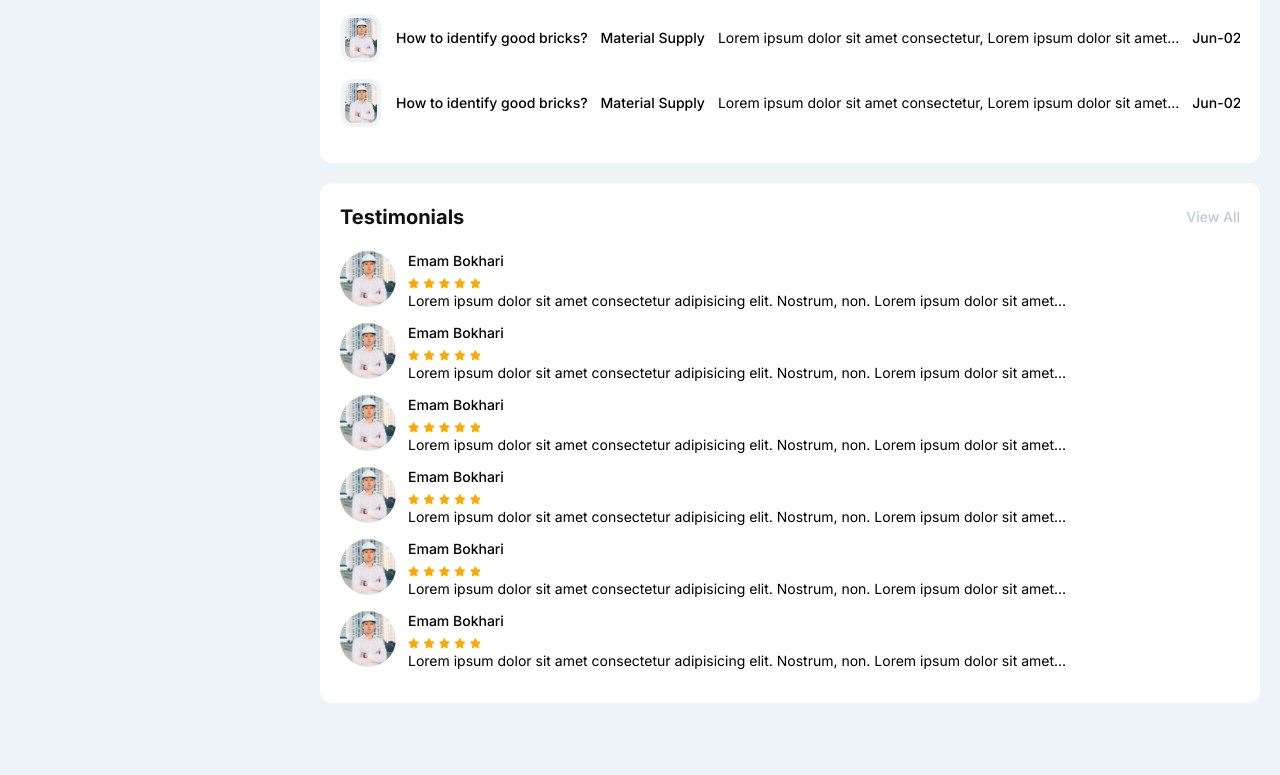
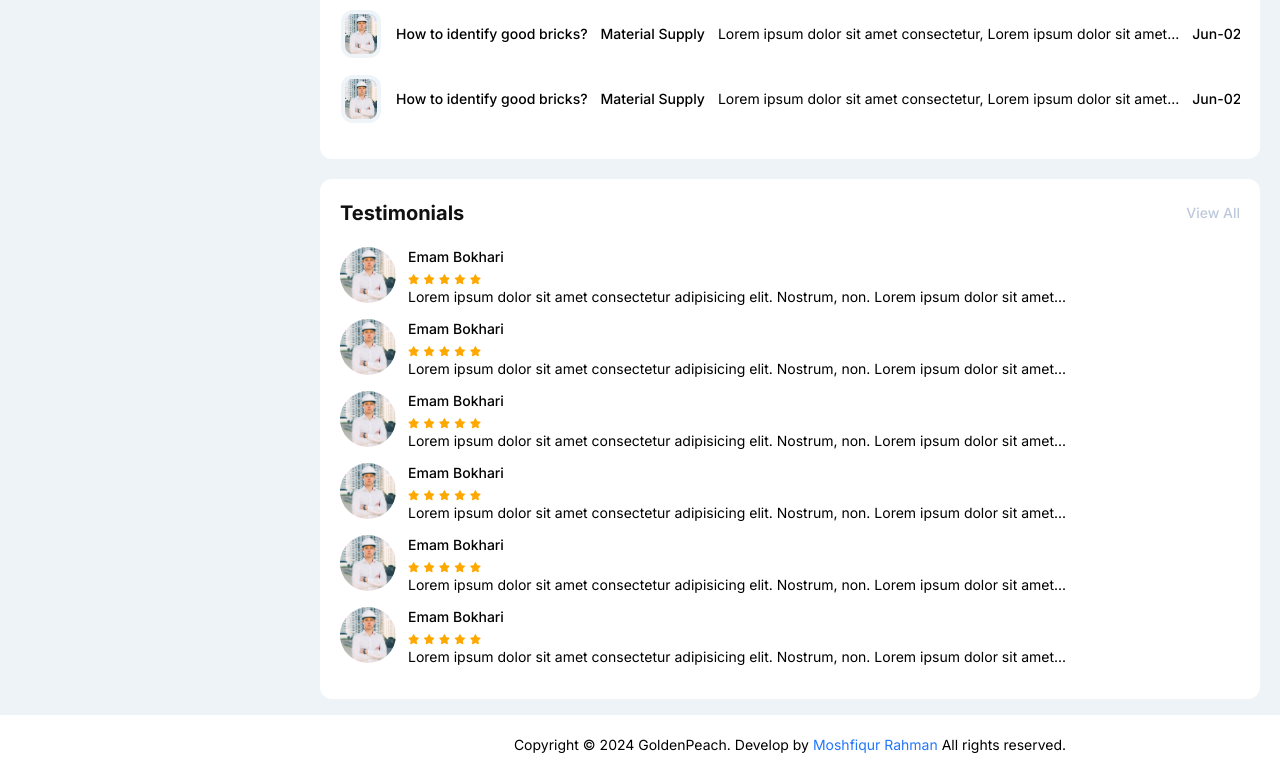
Before and after one commit to Emam-Bokhari/Construction-Portfolio-Dashboard-Template, a website: page src/index.html in a window 1280 px wide. Shown: the part 2462-3237 px from the top of the page. Before the commit the page ends 3205 px from the top, so only its background shows below. Drawn offline with Linux system fonts and the light colour scheme.

Commit message:
create footer

```diff
--- a/src/index.html
+++ b/src/index.html
@@ -430,7 +430,7 @@
     </header>
     <!-- End header -->
 
-    <main class="ml-0 lg:ml-[300px] p-5 mt-11 lg:mt-0">
+    <main class="ml-0 lg:ml-[300px] py-4 px-5 mt-11 lg:mt-0">
 
       <!-- start total service,team members,projects,blogs -->
       <div class="grid grid-cols-1 md:grid-cols-2 lg:grid-cols-4 gap-5">
@@ -706,7 +706,7 @@
       <!-- end service,team members,projects gallyery -->
 
       <!-- start blogs and testimonials -->
-      <div class="my-5 flex flex-col 2xl:flex-row  gap-5">
+      <div class=" flex flex-col 2xl:flex-row  gap-5">
 
         <!-- start blogs table -->
         <div
@@ -1022,6 +1022,16 @@
 
     </main>
 
+    <footer class=" w-full  bg-white">
+
+      <div class="py-5 flex justify-center text-center ml-0 lg:ml-[300px] " >
+<span class="font-[inter] text-[12px] md:text-sm font-normal" >
+  Copyright &copy; 2024 GoldenPeach. Develop by <a class="text-[#2377FC]" href="https://www.facebook.com/emambokhari99/">Moshfiqur Rahman</a> All rights reserved.
+</span>
+      </div>
+
+    </footer>
+
     <!-- Start javascript -->
     <script>
       function serviceDropDown() {
```
Also changed, not shown: src/output.css.
